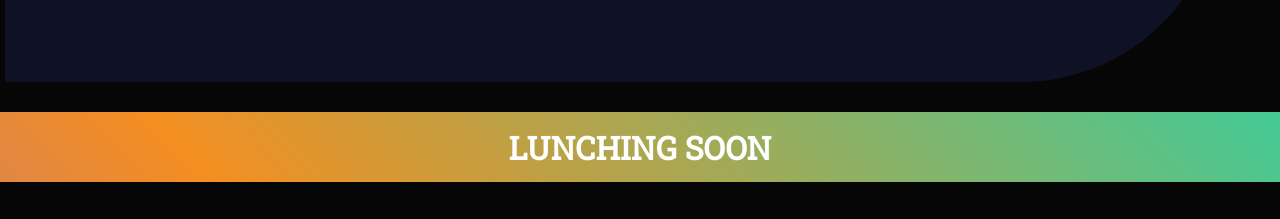
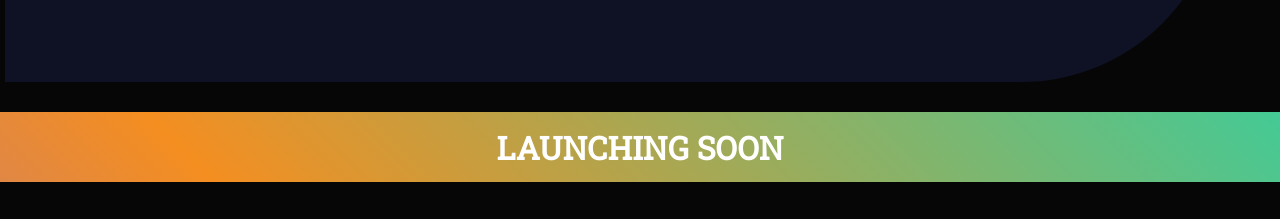
Before and after one commit to prayas-nayak/doczy-landing-page, a plain HTML site: page index.html in a window 1280 px wide. Shown: the part 1400-1619 px from the top of the page. Drawn offline with Linux system fonts and the light colour scheme.

Commit message:
LAUNCHING

```diff
--- a/index.html
+++ b/index.html
@@ -80,7 +80,7 @@
     </div>
 
     <div id="comming-soon">
-        <h1>LUNCHING SOON</h1>
+        <h1>LAUNCHING SOON</h1>
     </div>
 
     <div class="sections" id="drop-down">
```
